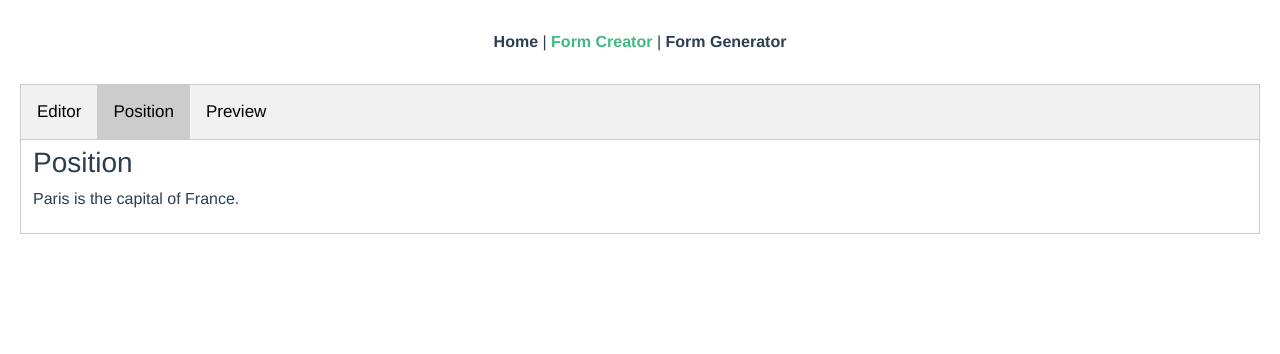
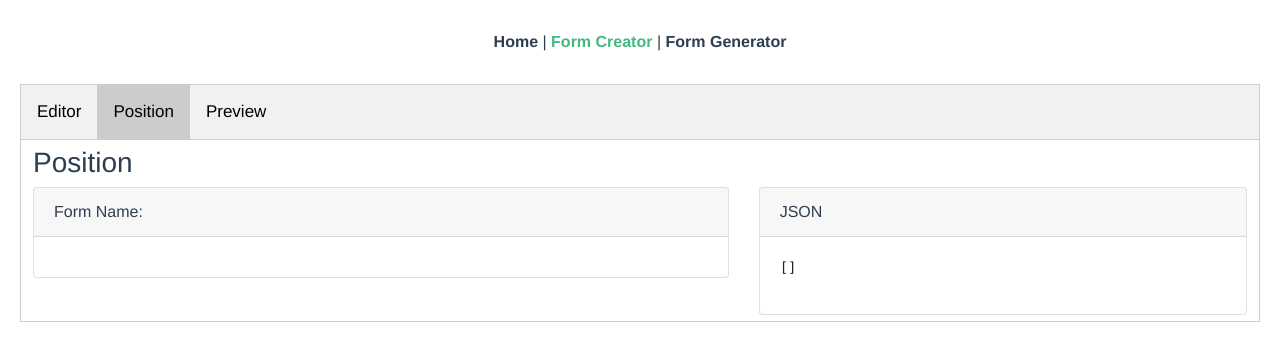
Before and after one commit to shijir0330/dynamic-form-front-end, a Vue app: page /form-creator in a window 1280 px wide. Both pictures are taken after a click on the button "Position". Shown: the top 354 px of the page. Built offline with nearby package versions, Linux system fonts and the light colour scheme.

Commit message:
positioning 10

```diff
--- a/src/components/creator/DynamicFormCreator.vue
+++ b/src/components/creator/DynamicFormCreator.vue
@@ -83,7 +83,7 @@
 
     <div id="Position" class="tabcontent">
       <h3>Position</h3>
-      <p>Paris is the capital of France.</p>
+      <properties-position v-model="schema"/>
     </div>
 
     <div id="Preview" class="tabcontent">
@@ -98,11 +98,12 @@ import {dragDropMixin} from "@/mixins/drag-drop-mixin";
 import CreateComponents from "@/components/creator/CreateComponents";
 
 import PropertiesEditor from "@/components/creator/PropertiesEditor";
+import PropertiesPosition from "@/components/creator/PropertiesPosition";
 
 export default {
   name: 'DynamicFormCreator',
   mixins: [dragDropMixin],
-  components: {CreateComponents, PropertiesEditor},
+  components: {PropertiesPosition, CreateComponents, PropertiesEditor},
   data() {
     return {
       schema: {
--- a/src/components/creator/PropertiesEditor.vue
+++ b/src/components/creator/PropertiesEditor.vue
@@ -67,7 +67,7 @@ export default {
         type: "string",
         name: `Property-${this.value.properties.length + 1}`,
         label: `Property-${this.value.properties.length + 1}`,
-        columns: 12
+        column: 12
       });
     },
     remove(index) {
--- a/src/components/creator/PropertiesPosition.vue
+++ b/src/components/creator/PropertiesPosition.vue
@@ -1,13 +1,108 @@
 <template>
-
+  <div>
+    <b-row class="mt-2">
+      <b-col cols="7">
+        <b-card header-class="">
+          <template #header>
+            <b-form inline>
+              <label class="mr-2">Form Name:</label>
+              {{ value.formName }}
+            </b-form>
+          </template>
+          <b-row>
+            <b-col v-for="(item, index) in value.properties" v-bind:key="index" :cols="item.column">
+              <div draggable="true" class="property-div"
+                   @dragstart="startDrag($event, index)"
+                   @drop="onDrop($event, index)"
+                   @dragenter.prevent="dragEnter($event)"
+                   @dragleave.prevent="dragLeave($event)"
+                   @dragover.prevent>
+                {{ `${item.name} : ${item.type}` }}
+              </div>
+            </b-col>
+          </b-row>
+        </b-card>
+      </b-col>
+      <b-col cols="5">
+        <b-card header="JSON">
+          <pre>{{ getJson | jsonFormat }}</pre>
+        </b-card>
+      </b-col>
+    </b-row>
+  </div>
 </template>
 
 <script>
 export default {
-name: "PropertiesPosition"
+  name: "PropertiesPosition",
+  props: ['value'],
+  filters: {
+    jsonFormat: function (value) {
+      if (!value) return '';
+      return JSON.stringify(value, null, '\t');
+    }
+  },
+  computed: {
+    getJson() {
+      return this.value.properties.map(x => {
+        return {
+          name: x.name,
+          column: x.column
+        }
+      })
+    }
+  },
+  methods: {
+    startDrag(event, index) {
+      event.dataTransfer.dropEffect = 'move'
+      event.dataTransfer.effectAllowed = 'move'
+      event.dataTransfer.setData('itemIndex', index);
+    },
+    onDrop(event, index) {
+      event.target.style.background = "";
+      const _index = event.dataTransfer.getData('itemIndex')
+      let _item = this.value.properties[_index]
+      this.value.properties.splice(_index, 1);
+      this.value.properties.splice(index, 0, _item);
+    },
+    dragEnter(event) {
+      event.target.style.background = "lightgray";
+    },
+    dragLeave(event) {
+      event.target.style.background = "";
+    },
+  },
 }
 </script>
 
 <style scoped>
+.drop-div {
+  height: 40px;
+  /*margin-bottom: 10px;*/
+  border-width: 2px;
+  border-style: dashed;
+  border-color: black;
+}
 
+.component-div {
+  cursor: pointer;
+  background: gray;
+  color: white;
+  text-align: center;
+  padding: 10px;
+  width: 150px;
+  float: left;
+  margin-right: 10px;
+}
+
+.button-x {
+  float: right;
+}
+
+.property-div {
+  border-style: solid;
+  border-width: 1px;
+  border-color: black;
+  margin: 10px 0;
+}
 </style>
```
